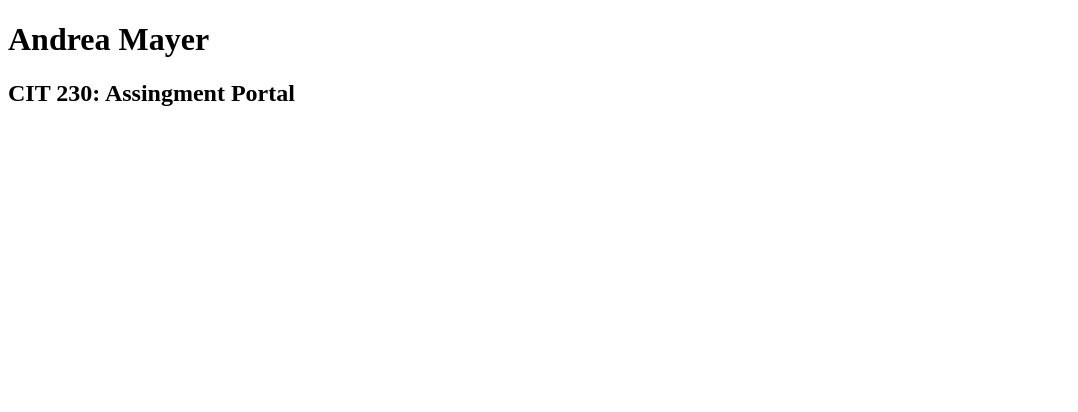
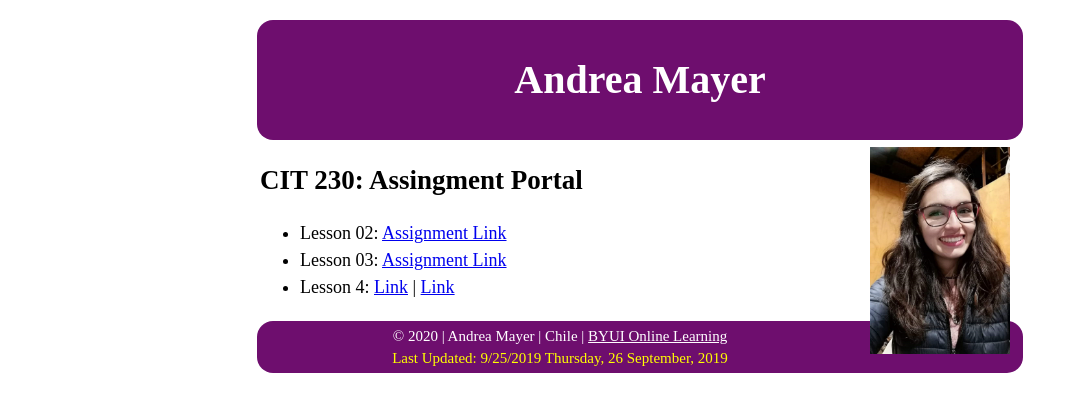
Before and after one commit to andreamayer-cit230/andreamayer-cit230.github.io, a plain HTML site: page index.html in a window 1280 px wide. Shown: the whole page, without its empty margins (0-1078 px from the left). Drawn offline with Linux system fonts and the light colour scheme.

Commit message:
Added css, js and images folder and files

```diff
--- /dev/null
+++ b/css/styles.css
@@ -0,0 +1,39 @@
+body {
+    font-size: 18px;
+    line-height: 1.5;
+}
+
+h1 {
+    font-size: 40px;
+}
+
+header, h2, nav, footer {
+    margin: 1.25rem auto;
+    max-width: 760px;
+}
+
+header, footer {
+    background-color: rgba(105, 6, 105, 0.966);
+    color: #fff;
+    text-align: center;
+    padding: 0.2rem;
+    border-radius: 1rem;
+}
+
+header img {
+    width: 140px;
+    float: right;
+    margin: 10px;
+}
+
+footer {
+    font-size: 15px;
+}
+
+footer a {
+    color: #fff;
+}
+
+.lastupdatedtext {
+    color: yellow;
+}
--- a/index.html
+++ b/index.html
@@ -4,12 +4,29 @@
   <meta charset="UTF-8">
   <meta name="viewport" content="width=device-width, initial-scale=1.0">
   <title>Andrea Mayer Course Portal Home Page</title>
+  <meta name="description" content="Assignment portal for Andrea Mayer in CIT 230: Web Frontend Development at Brigham Young University - Idaho, Fall 2019.">
+  <link href="css/styles.css" rel="stylesheet">
 </head>
 <body>
   <header>
     <h1>Andrea Mayer</h1>
+    <img src="images/andreamayerpicture.jpg" alt="Andrea Mayer's Picture">
   </header>
   <h2>CIT 230: Assingment Portal</h2>
+  <nav>
+    <ul>
+      <li>Lesson 02: <a href="#">Assignment Link</a> </li>
+      <li>Lesson 03: <a href="#">Assignment Link</a></li>
+      <li>Lesson 4: <a href="#">Link</a> | <a href="#">Link</a></li>
+    </ul>
+  </nav>
+  <footer>
+    &copy; 2020 | Andrea Mayer | Chile | <a href="#">BYUI Online Learning</a> <br>
+    <span class="lastupdatedtext">Last Updated: 9/25/2019
+    <span id="lastupdated"></span>
+  </span>
+  </footer>
+  <script src="js/lastupdated.js"></script>
+</body>
 
-</body>
 </html>
--- /dev/null
+++ b/js/lastupdated.js
@@ -0,0 +1,33 @@
+// day names array
+const daynames = [
+    "Sunday",
+    "Monday",
+    "Tuesday",
+    "Wednesday",
+    "Thursday",
+    "Friday",
+    "Saturday"
+    ];
+
+    // Long month names array
+    const months = [
+        "January",
+        "February",
+        "March",
+        "April",
+        "May",
+        "June",
+        "July",
+        "August",
+        "September",
+        "October",
+        "November",
+        "December"
+    ];
+    const lastupdated = new Date();
+    const dayName = daynames[lastupdated.getDay()];
+    const monthName = months[lastupdated.getMonth()];
+    const year = lastupdated.getFullYear;
+    const currentdate = dayName + ", " + lastupdated.getDate() + " " + monthName + ", " + lastupdated.getFullYear();
+
+    document.getElementById('lastupdated').textContent = currentdate;
```
Also changed, not shown: images/andreamayerpicture.jpg (added).
